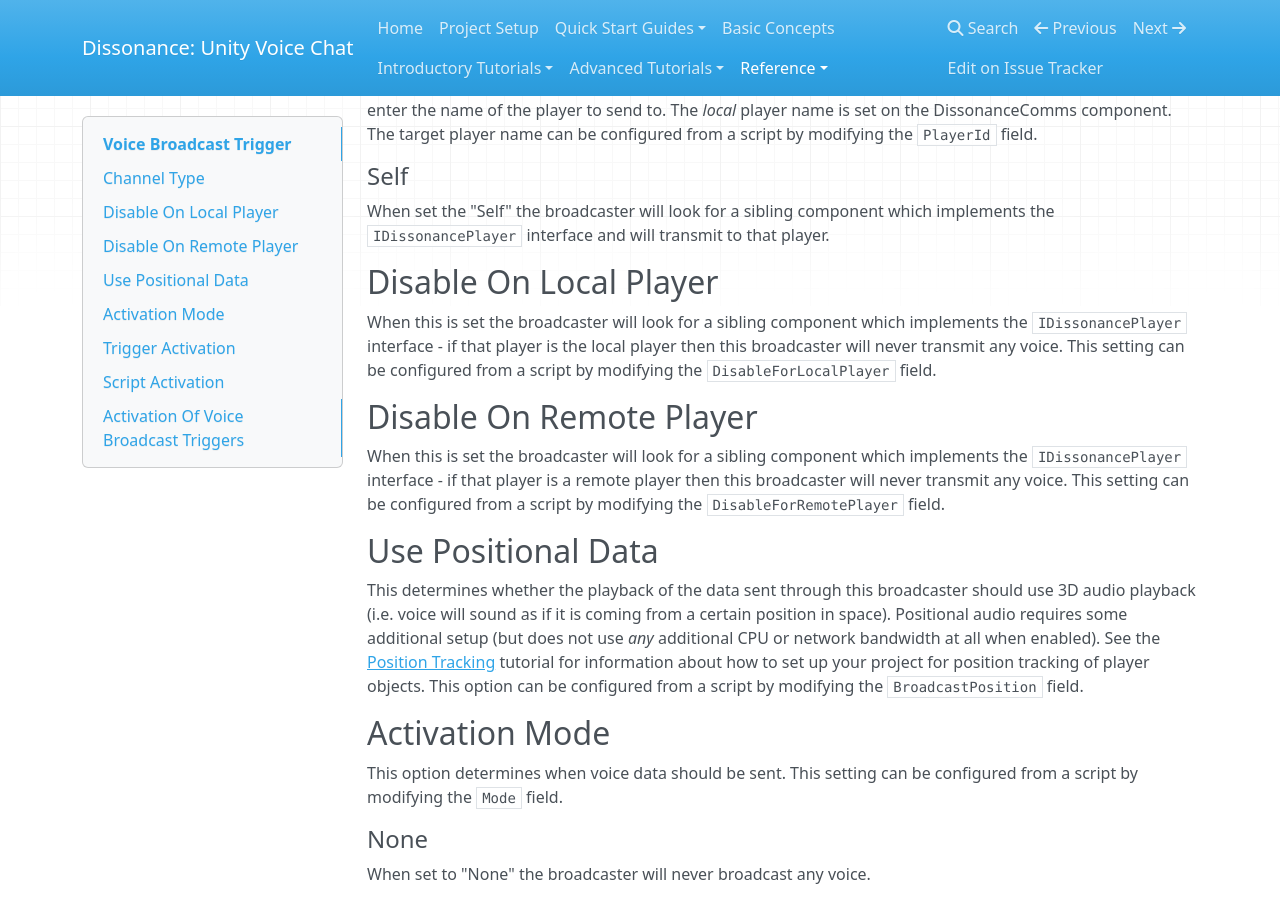
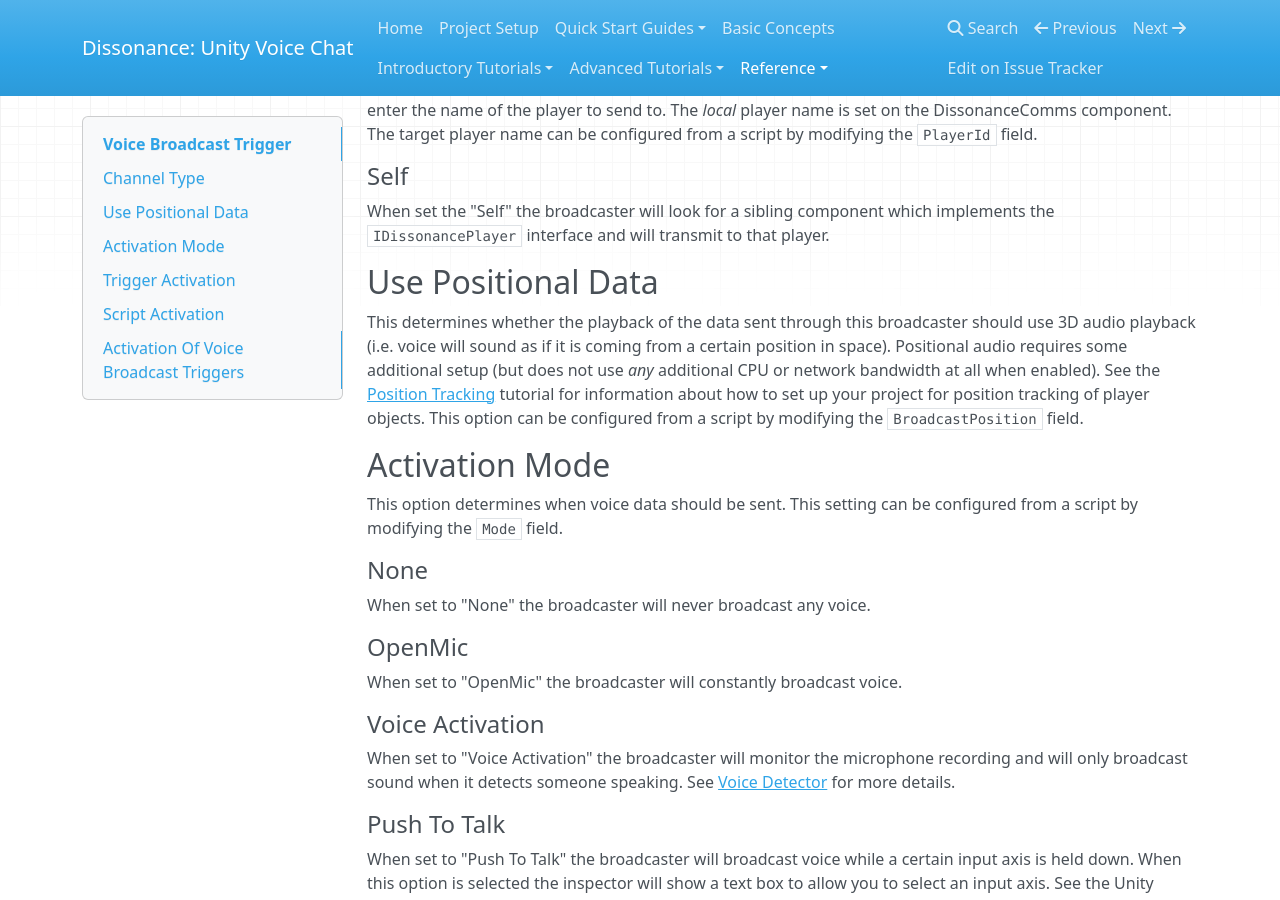
Before and after one commit to Placeholder-Software/Dissonance, an MkDocs documentation site: the page built from docs/Reference/Components/Voice-Broadcast-Trigger.md, in a window 1280 px wide and 900 px high, scrolled down 906 px. Built offline with MkDocs 1.6.1, drawn with Linux system fonts in a browser that asks for light colours; nearby versions of some CDN libraries; old or Windows-style settings are respelled for this version of MkDocs.

Commit message:
Removed mentions of DisableForLocalPlayer and DisableForRemotePlayer
Signed-off-by: Martin Evans <martindevans@gmail.com>

```diff
--- a/docs/Reference/Components/Voice-Broadcast-Trigger.md
+++ b/docs/Reference/Components/Voice-Broadcast-Trigger.md
@@ -19,14 +19,6 @@
 #### Self
 
 When set the "Self" the broadcaster will look for a sibling component which implements the `IDissonancePlayer` interface and will transmit to that player.
-
-## Disable On Local Player
-
-When this is set the broadcaster will look for a sibling component which implements the `IDissonancePlayer` interface - if that player is the local player then this broadcaster will never transmit any voice. This setting can be configured from a script by modifying the `DisableForLocalPlayer` field.
-
-## Disable On Remote Player
-
-When this is set the broadcaster will look for a sibling component which implements the `IDissonancePlayer` interface - if that player is a remote player then this broadcaster will never transmit any voice. This setting can be configured from a script by modifying the `DisableForRemotePlayer` field.
 
 ## Use Positional Data
 
```
